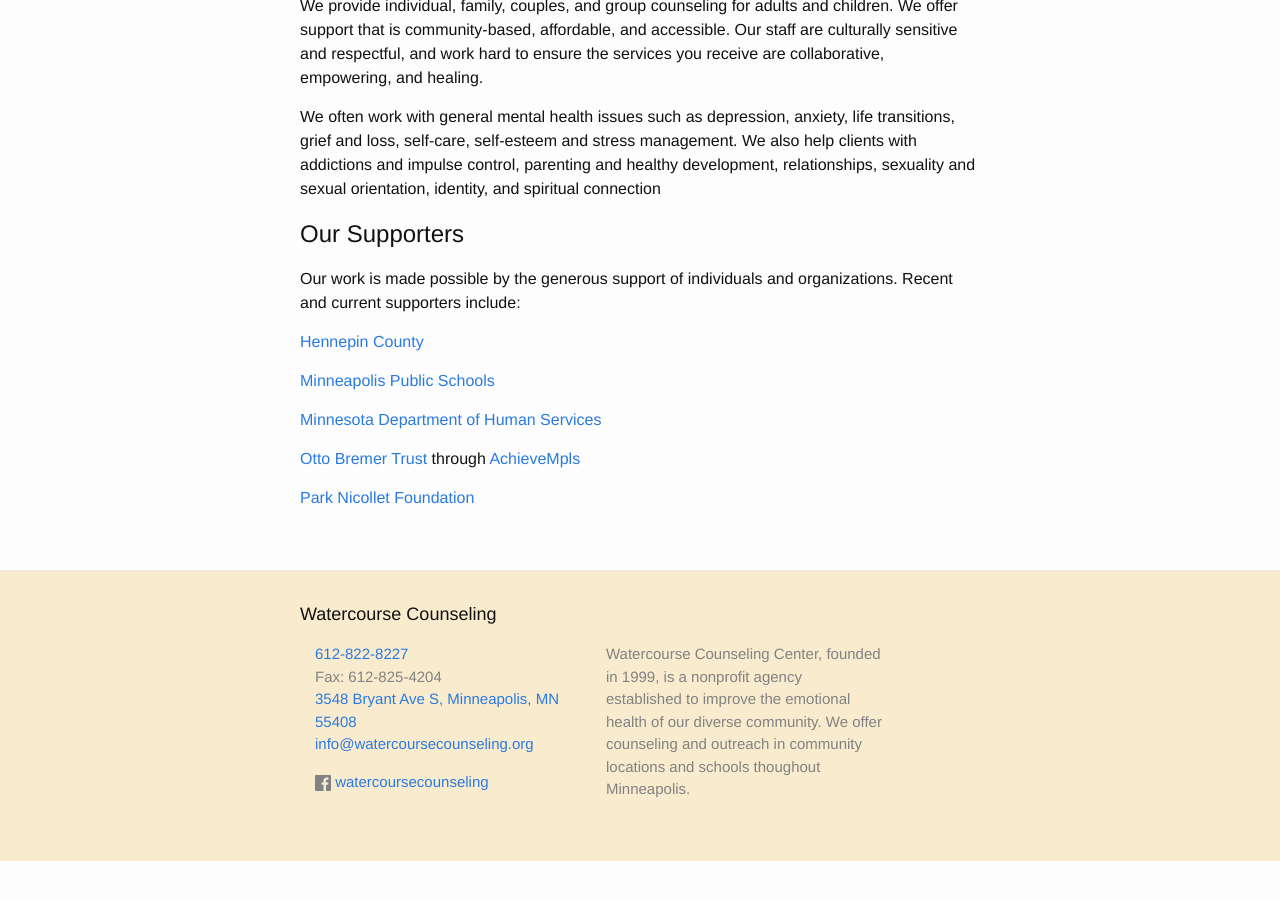
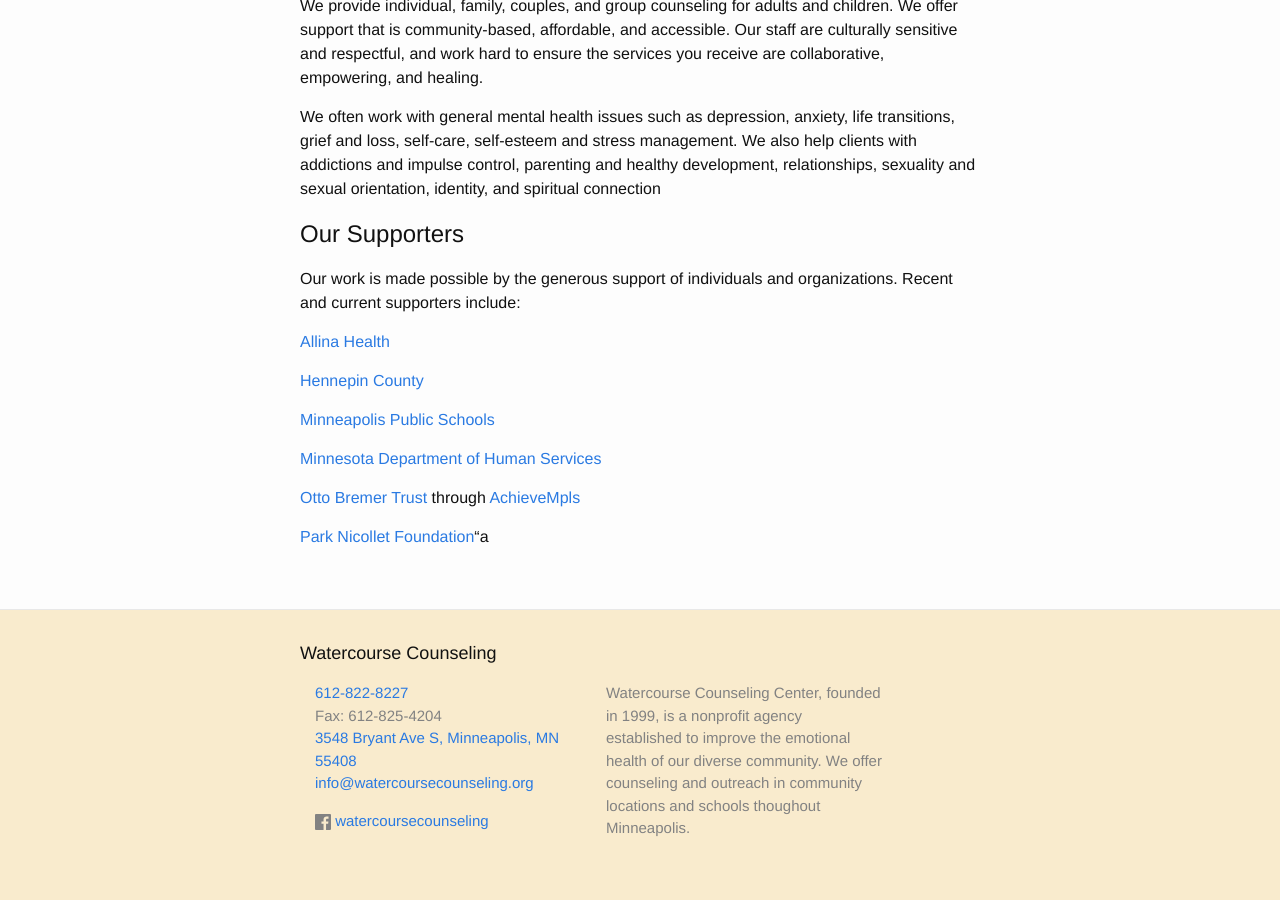
Before and after one commit to watercourse-cc/watercourse, a Jekyll site: the page built from about.md, in a window 1280 px wide and 900 px high, scrolled down 1002 px. Built offline with Jekyll 4.4.1, drawn with Linux system fonts in a browser that asks for light colours; before the commit the page ends 1863 px from its top, so only the background shows below that.

Commit message:
Update about.md

```diff
--- a/about.md
+++ b/about.md
@@ -11,8 +11,7 @@
 services in community locations; and mentor mental health professionals
 and others in community outreach and collaboration.
 
-# [Our Services](./services.html)
-
+# [Our Services](http://watercoursecounseling.org/services/)
 We provide individual, family, couples, and group
 counseling for adults and children. We offer support that is
 community-based, affordable, and accessible.  Our staff are culturally
@@ -29,12 +28,14 @@
 
 Our work is made possible by the generous support of individuals and organizations. Recent and current supporters include:
 
-[Hennepin County](http://www.hennepin.us/residents/health-medical/childrens-mental-health-services)
+[Allina Health](http://www.allinahealth.org/){:target="_blank"}
 
-[Minneapolis Public Schools](http://cpo.mpls.k12.mn.us/)
+[Hennepin County](http://www.hennepin.us/residents/health-medical/childrens-mental-health-services){:target="_blank"}
 
-[Minnesota Department of Human Services](http://www.dhs.state.mn.us/main/idcplg?IdcService=GET_DYNAMIC_CONVERSION&RevisionSelectionMethod=LatestReleased&dDocName=id_000162)
+[Minneapolis Public Schools](http://cpo.mpls.k12.mn.us/){:target="_blank"}
 
-[Otto Bremer Trust](http://www.ottobremer.org/) through [AchieveMpls](https://www.achievempls.org/)
+[Minnesota Department of Human Services](http://www.dhs.state.mn.us/main/idcplg?IdcService=GET_DYNAMIC_CONVERSION&RevisionSelectionMethod=LatestReleased&dDocName=id_000162){:target="_blank"}
 
-[Park Nicollet Foundation](http://www.parknicollet.com/communityandvolunteerism/park-nicollet-foundation)
+[Otto Bremer Trust](http://www.ottobremer.org/){:target="_blank"} through [AchieveMpls](https://www.achievempls.org/){:target="_blank"}
+
+[Park Nicollet Foundation](http://www.parknicollet.com/communityandvolunteerism/park-nicollet-foundation){:target="_blank}"a
```
